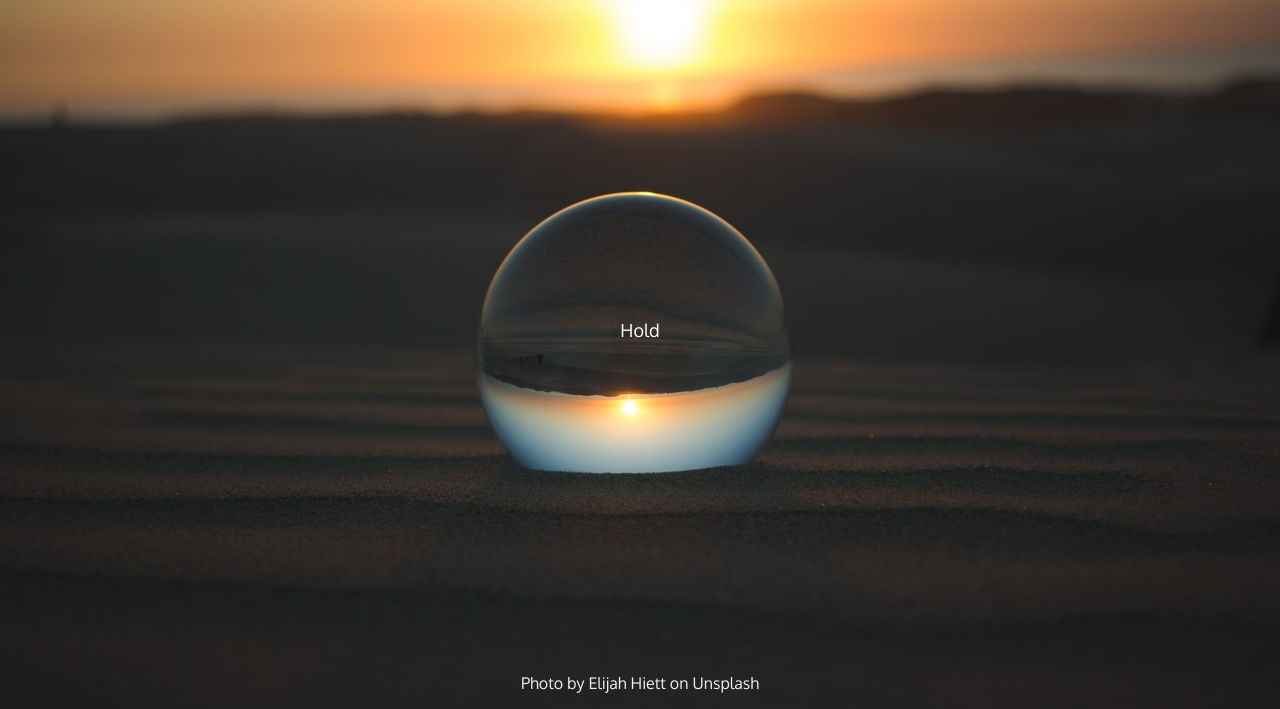
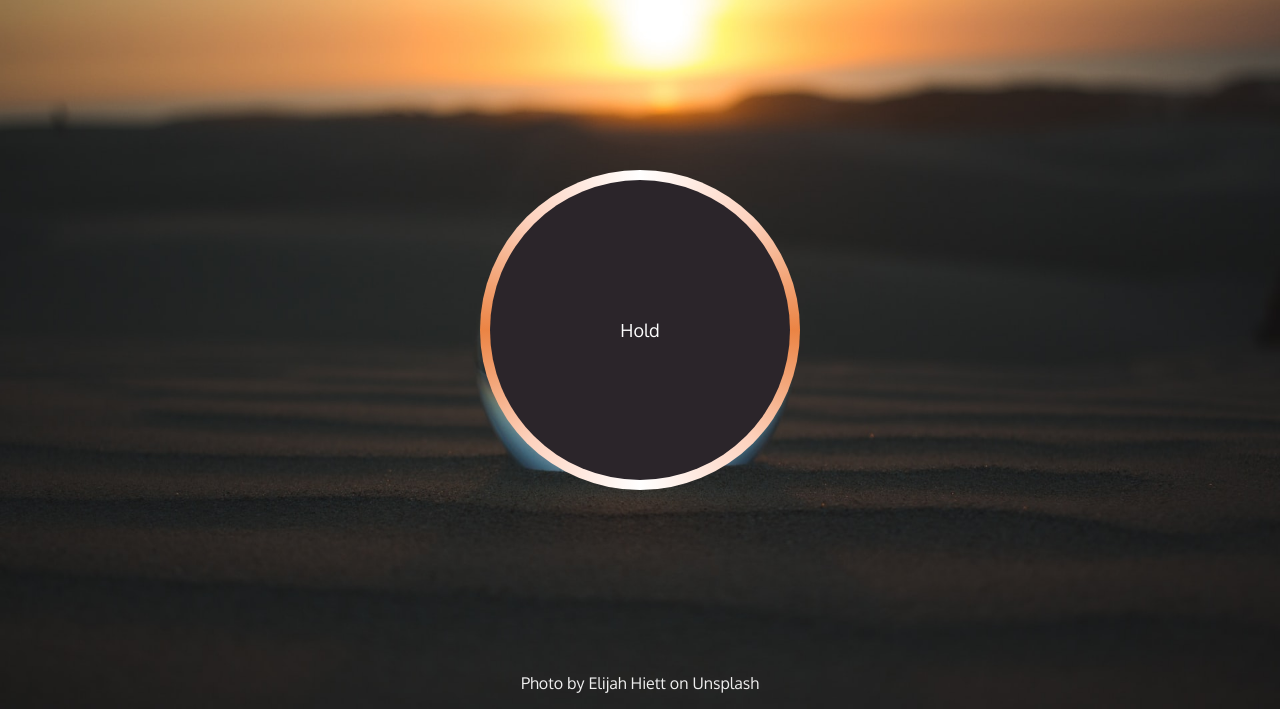
Before and after one commit to nfountain/relaxapp_traversy, a plain HTML site: page index.html in a window 1280 px wide. Shown: the part 91-800 px from the top of the page. Drawn offline with Linux system fonts and the light colour scheme.

Commit message:
Add center circle & gradient circle (creates the ring around the center circle).

```diff
--- a/styles.css
+++ b/styles.css
@@ -28,6 +28,40 @@ p {
   transform: scale(1);
 }
 
+.gradient-circle {
+  background: conic-gradient(
+    rgb(255, 255, 255),
+    rgb(253, 210, 190),
+    rgb(235, 132, 68),
+    rgb(253, 210, 190),
+    rgb(255, 255, 255),
+    rgb(253, 210, 190),
+    rgb(235, 132, 68),
+    rgb(253, 210, 190),
+    rgb(255, 255, 255)
+  );
+  border-radius: 50%;
+
+  height: 320px;
+  width: 320px;
+  position: absolute;
+  top: -10px;
+  left: -10px;
+  z-index: -2;
+}
+
+.circle {
+  background-color: rgba(43, 37, 42, 1);
+  height: 100%;
+  width: 100%;
+  border-radius: 50%;
+
+  position: absolute;
+  top: 0px;
+  left: 0px;
+  z-index: -1;
+}
+
 .credit {
   font-size: 16px;
   color: #efefef;
```
